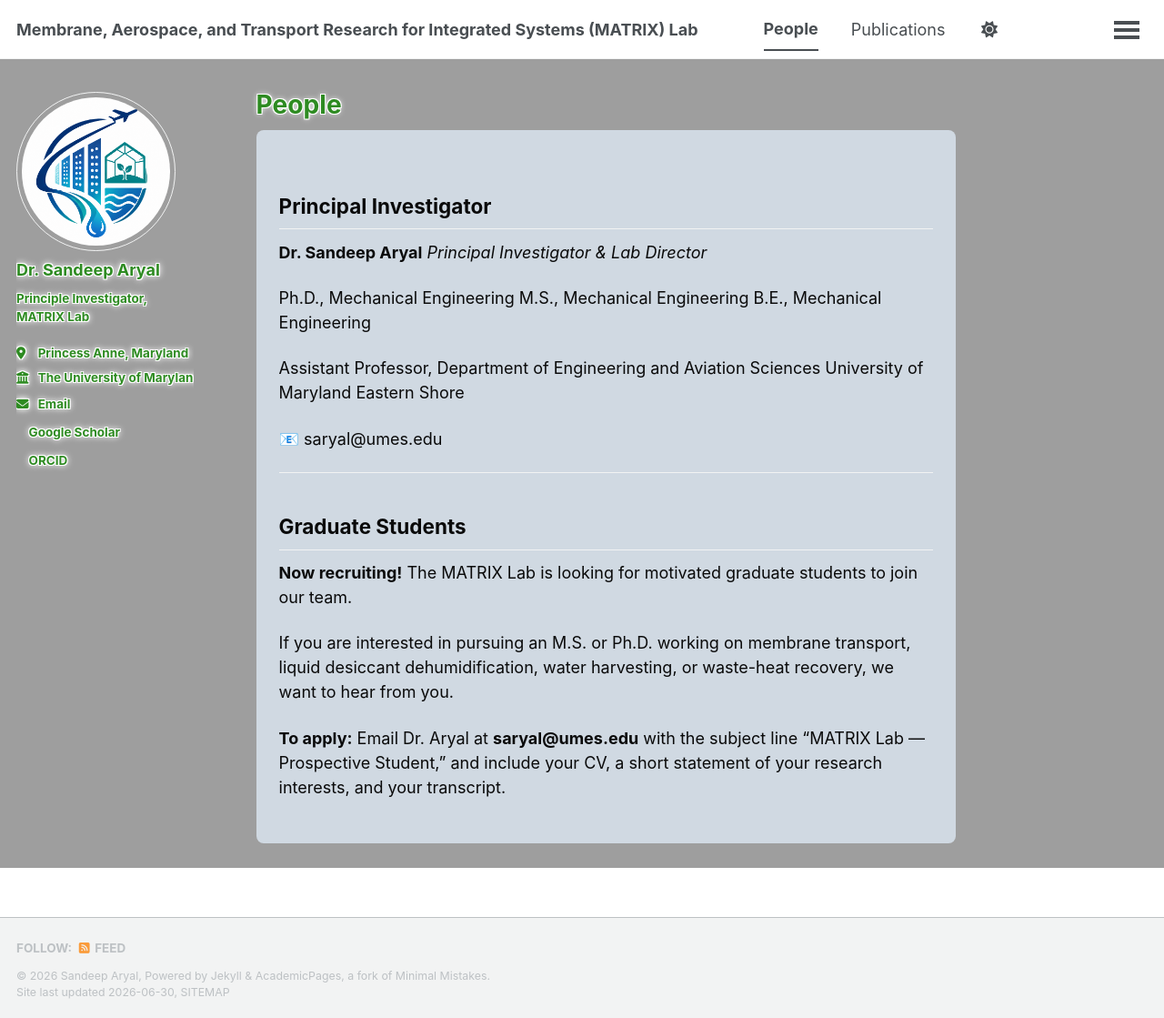
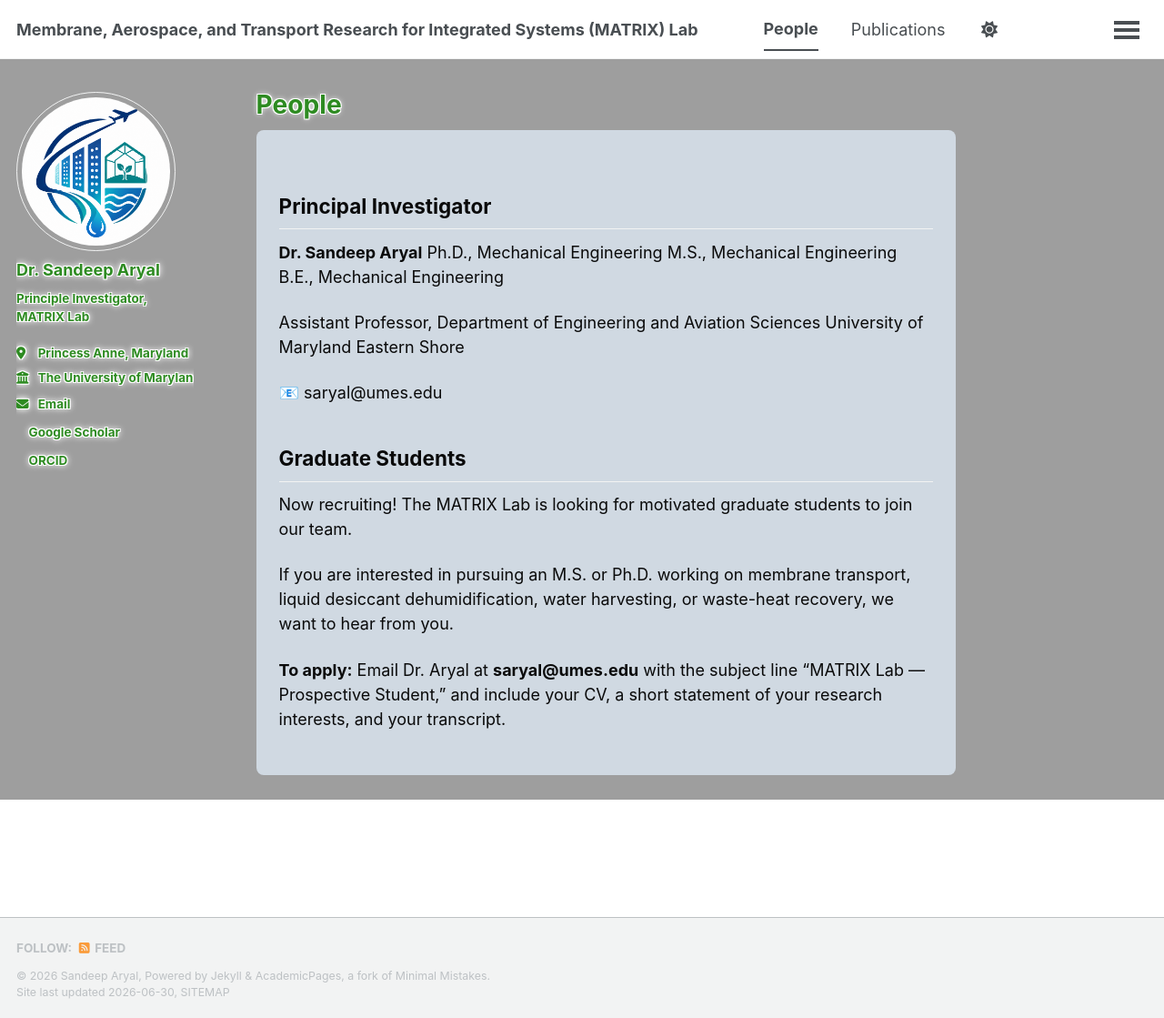
Before and after one commit to saryal111/saryal111.github.io, a Jekyll site: the page built from _pages/people.md, in a window 1280 px wide and 1119 px high. Shown: the whole window at 91% size. Built offline with Jekyll 4.4.1, drawn with Linux system fonts in a browser that asks for light colours; a style sheet for code colours, icons or effects is not loaded.

Commit message:
Update people.md

```diff
--- a/_pages/people.md
+++ b/_pages/people.md
@@ -4,11 +4,11 @@ permalink: /people/
 author_profile: true
 ---
 
+<div class="people-page" markdown="1">
+
 ## Principal Investigator
 
 **Dr. Sandeep Aryal**
-*Principal Investigator & Lab Director*
-
 Ph.D., Mechanical Engineering
 M.S., Mechanical Engineering
 B.E., Mechanical Engineering
@@ -18,15 +18,12 @@ University of Maryland Eastern Shore
 
 📧 saryal@umes.edu
 
----
-
 ## Graduate Students
 
-**Now recruiting!** The MATRIX Lab is looking for motivated graduate students to join our team.
+<span class="recruiting">Now recruiting!</span> The MATRIX Lab is looking for motivated graduate students to join our team.
 
-If you are interested in pursuing an M.S. or Ph.D. working on membrane transport, liquid
-desiccant dehumidification, water harvesting, or waste-heat recovery, we want to hear from you.
+If you are interested in pursuing an M.S. or Ph.D. working on membrane transport, liquid desiccant dehumidification, water harvesting, or waste-heat recovery, we want to hear from you.
 
-**To apply:** Email Dr. Aryal at **saryal@umes.edu** with the subject line "MATRIX Lab —
-Prospective Student," and include your CV, a short statement of your research interests, and
-your transcript.
+**To apply:** Email Dr. Aryal at **saryal@umes.edu** with the subject line "MATRIX Lab — Prospective Student," and include your CV, a short statement of your research interests, and your transcript.
+
+</div>
```
